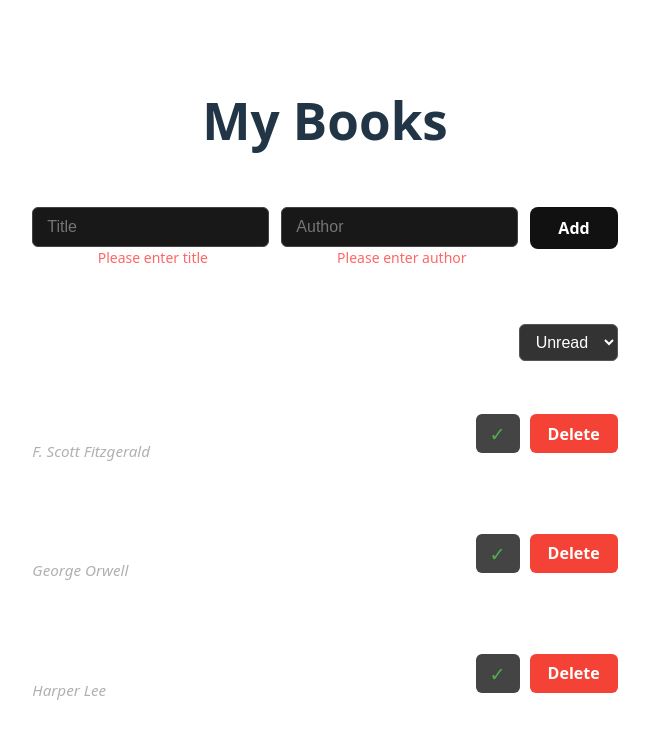
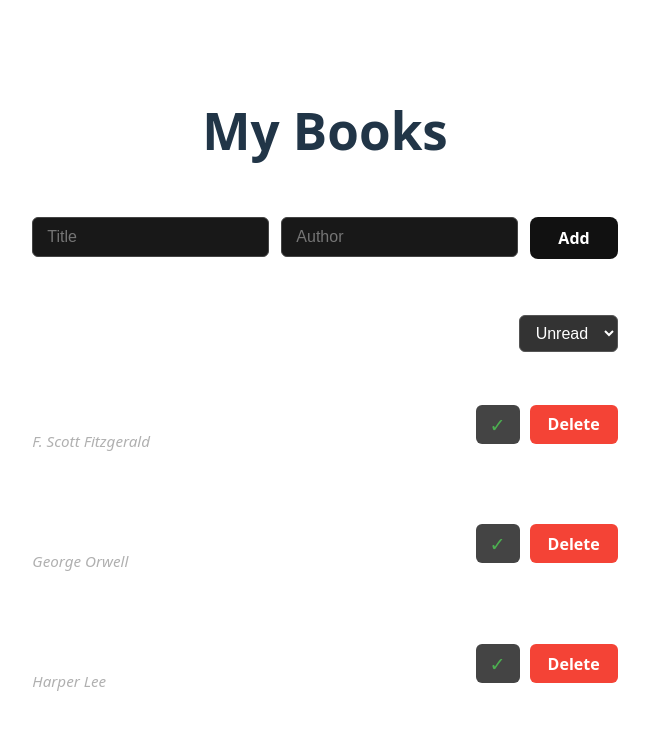
Before and after one commit to Wizzel1/awd-27062025-typescriptxreact, a React (Vite) app: page / in a window 1280 px wide. Shown: the top 738 px of the page, without its empty margins (315-964 px from the left). Built offline with nearby package versions, Linux system fonts and the light colour scheme.

Commit message:
Only show validation errors on "Add"

```diff
--- a/src/components/NewBookForm.tsx
+++ b/src/components/NewBookForm.tsx
@@ -7,12 +7,17 @@ interface NewBookFormProps {
 export default function NewBookForm({ onAddBook }: NewBookFormProps) {
   const [title, setTitle] = useState("");
   const [author, setAuthor] = useState("");
-
+  const [showError, setShowError] = useState(false);
   const handleSubmit = (e: React.FormEvent<HTMLFormElement>) => {
     e.preventDefault();
+    if (title.trim() === "" || author.trim() === "") {
+      setShowError(true);
+      return;
+    }
     onAddBook(title, author);
     setTitle("");
     setAuthor("");
+    setShowError(false);
   };
 
   return (
@@ -26,7 +31,7 @@ export default function NewBookForm({ onAddBook }: NewBookFormProps) {
           style={styles.input}
         />
         <label style={styles.label}>
-          {title.trim() === "" ? "Please enter title" : ""}
+          {showError && title.trim() === "" ? "Please enter title" : ""}
         </label>
       </div>
 
@@ -40,7 +45,7 @@ export default function NewBookForm({ onAddBook }: NewBookFormProps) {
         />
 
         <label style={styles.label}>
-          {author.trim() === "" ? "Please enter author" : ""}
+          {showError && author.trim() === "" ? "Please enter author" : ""}
         </label>
       </div>
 
```
